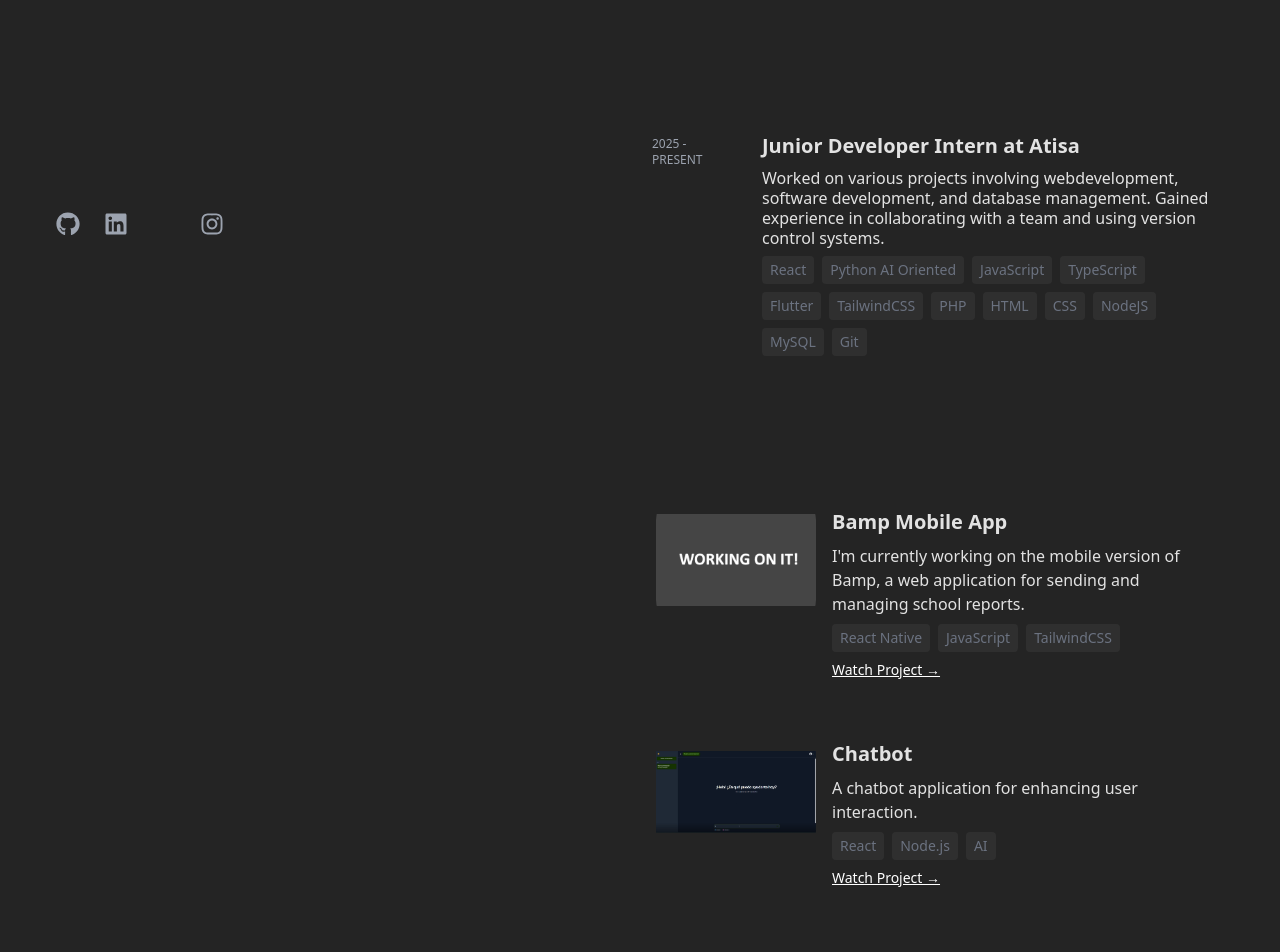
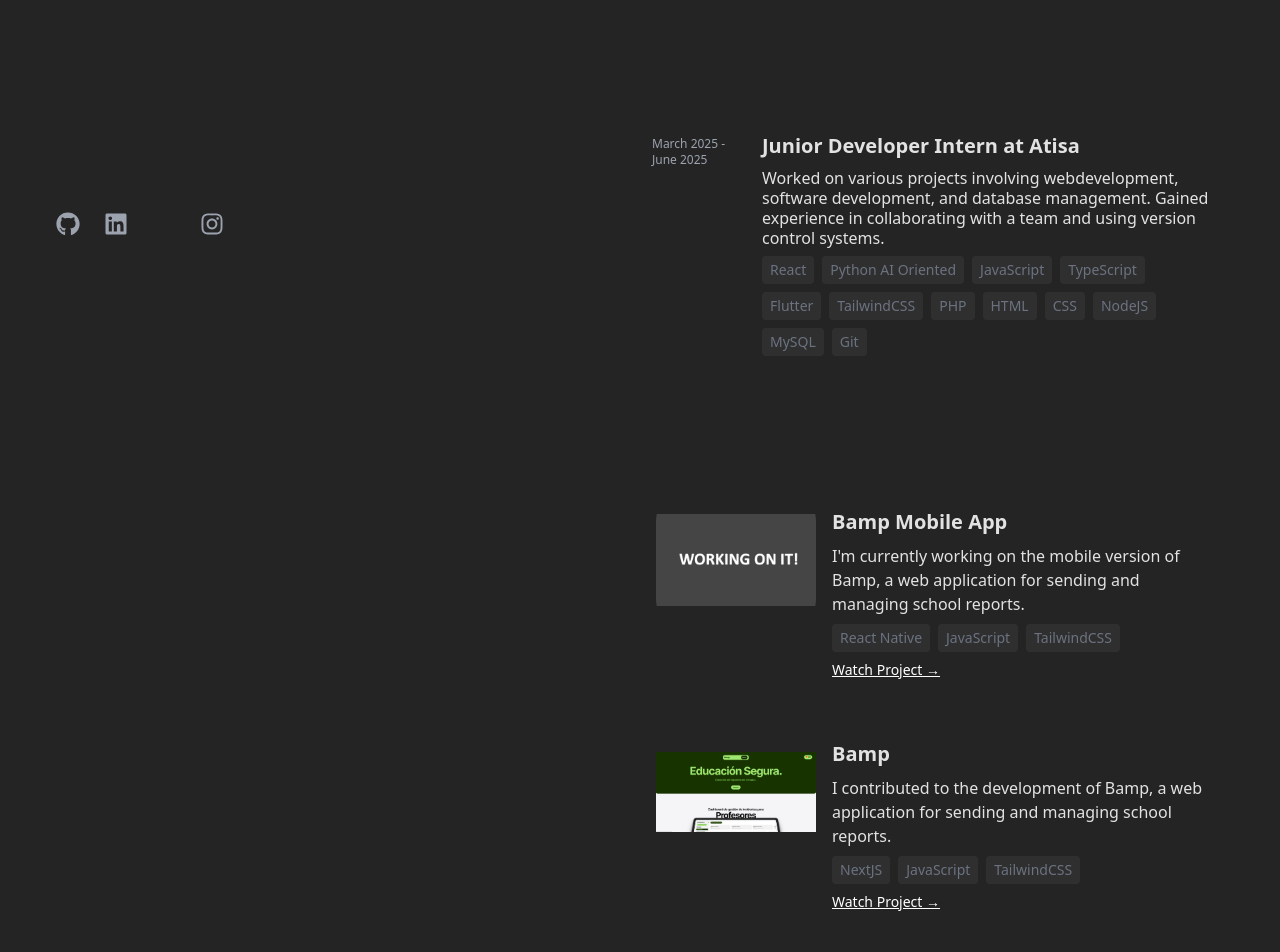
Before and after one commit to YoussefAKQ/YoussefAKQ.github.io, a React (Vite) app: page / in a window 1280 px wide. Shown: the part 480-1432 px from the top of the page. Built offline with nearby package versions, Linux system fonts and the light colour scheme; some icons are missing.

Commit message:
Cambios en proyectos y experiencia

```diff
--- a/src/components/Experience.jsx
+++ b/src/components/Experience.jsx
@@ -3,7 +3,7 @@ import ExperienceItem from './ExperienceItem';
 const Experience = () => {
   const experiences = [
     {
-      date: "2025 - PRESENT",
+      date: "March 2025 - June 2025",
       title: "Junior Developer Intern at Atisa",
       description: "Worked on various projects involving webdevelopment, software development, and database management. Gained experience in collaborating with a team and using version control systems.",
       skills: ["React", "Python AI Oriented", "JavaScript", "TypeScript", "Flutter", "TailwindCSS", "PHP", "HTML", "CSS", "NodeJS", "MySQL", "Git"]
--- a/src/components/Projects.jsx
+++ b/src/components/Projects.jsx
@@ -10,13 +10,6 @@ const Projects = () => {
         skills: ["React Native", "JavaScript", "TailwindCSS"],
         link: "https://bampresearch.com"
       },
-      {
-        title: "Chatbot",
-        description: "A chatbot application for enhancing user interaction.",
-        image: "/chatbot.png",
-        skills: ["React", "Node.js", "AI"],
-        link: "https://github.com/YoussefAKQ/Chatbot"
-    },
     {
         title: "Bamp",
         description: "I contributed to the development of Bamp, a web application for sending and managing school reports.",
```
